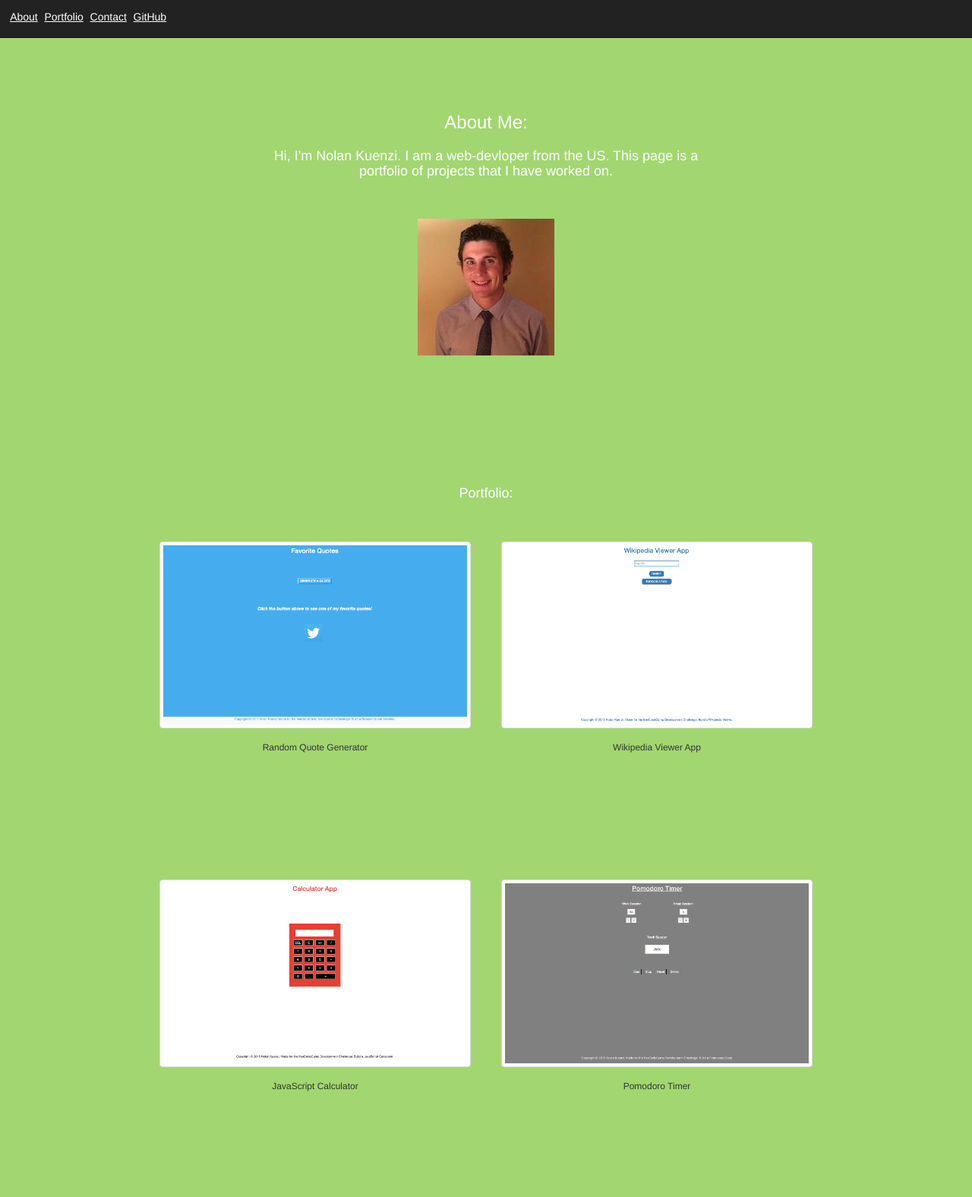
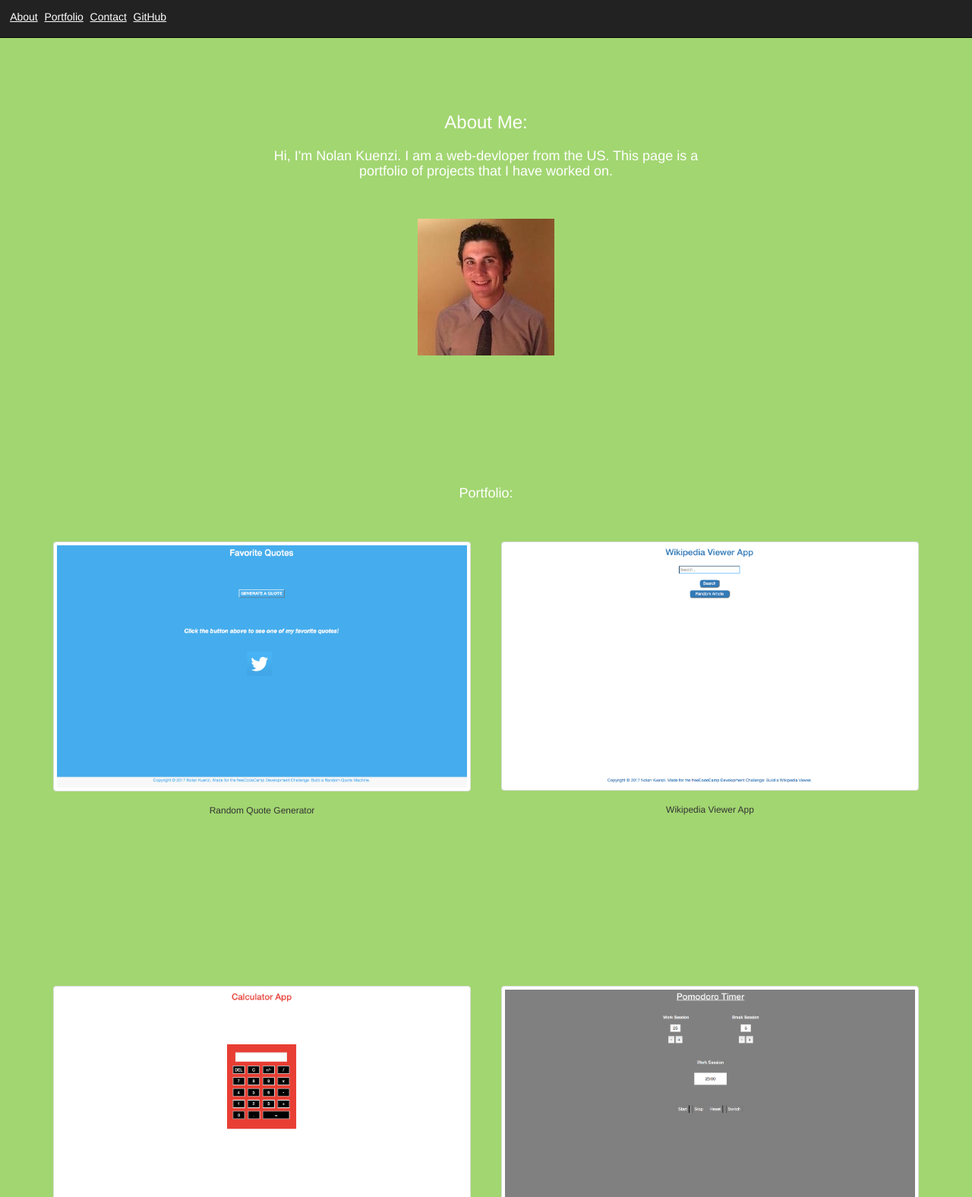
Before and after one commit to NolanKuenzi/portfolioSite, a plain HTML site: page index.html in a window 1280 px wide. Shown: the top 1576 px of the page at 76% size. Drawn offline with nearby package versions, Linux system fonts and the light colour scheme.

Commit message:
thumbnail size update

```diff
--- a/main.css
+++ b/main.css
@@ -69,8 +69,8 @@ ul li a {
 .thumbnail {
     background-color: rgba(162, 214, 113, 1) !important;
     border-color: rgba(162, 214, 113, 1) !important;
-    height: 30em;
-    width: 30em;
+    height: 40em;
+    width: 40em;
 }
 
 #firstRow {
```
